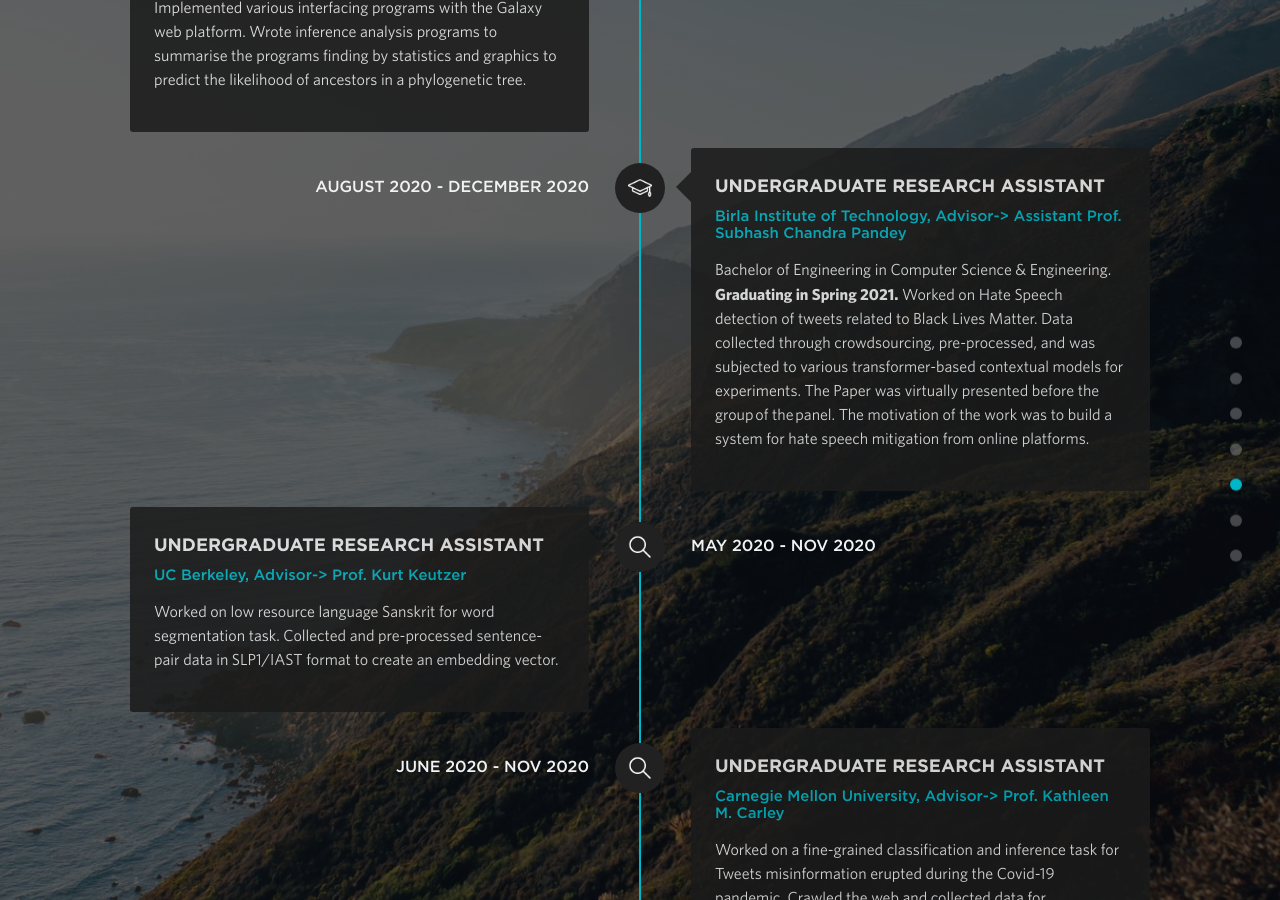
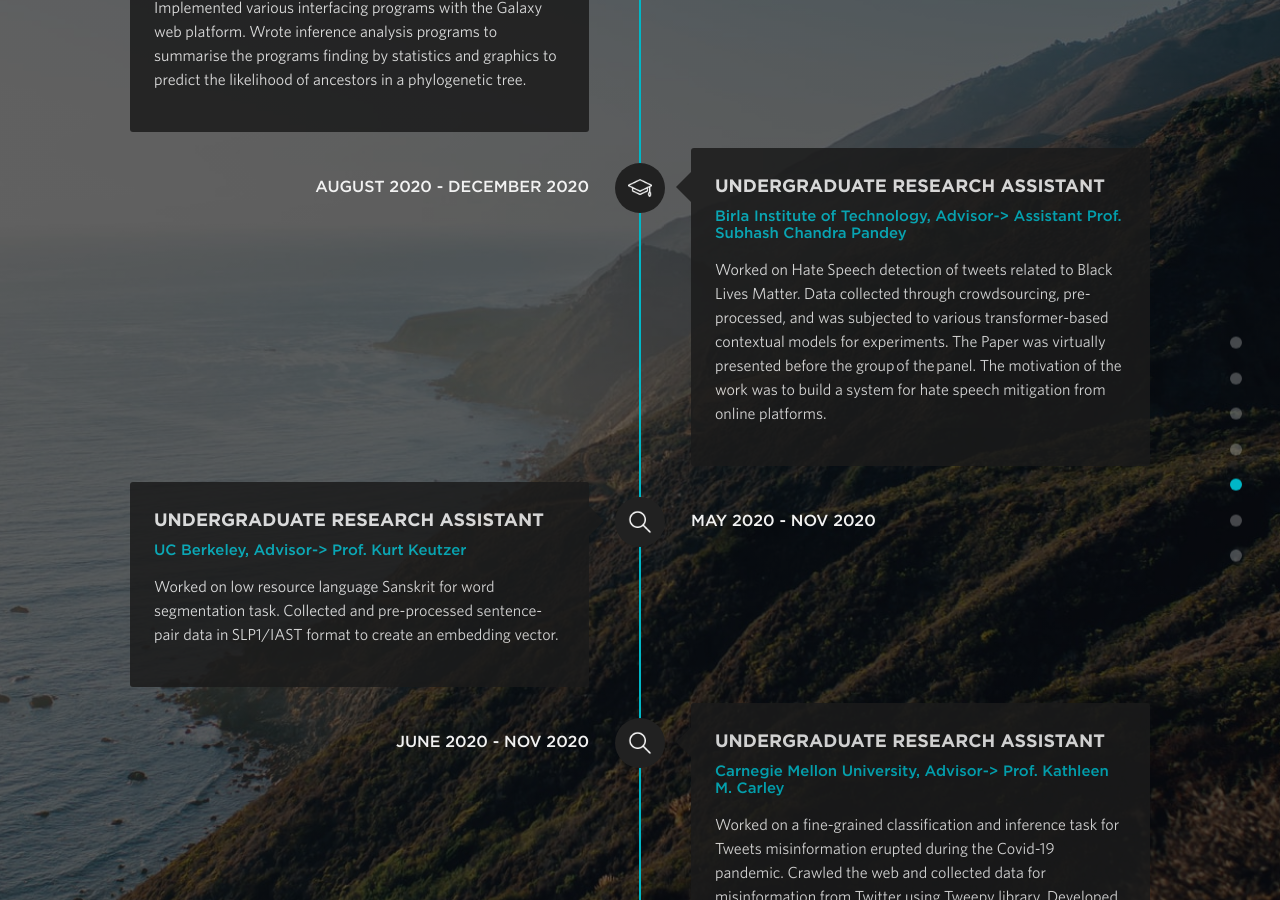
Before and after one commit to sumit6597/sumit6597.github.io, a Jekyll site: the page built from index.html, in a window 1280 px wide and 900 px high, scrolled down 3891 px. Built offline with Jekyll 4.4.1, drawn with Linux system fonts in a browser that asks for light colours; nearby versions of some CDN libraries.

Commit message:
Update timeline.yml

```diff
--- a/_data/timeline.yml
+++ b/_data/timeline.yml
@@ -16,7 +16,7 @@
 - position: Undergraduate Research Assistant
   company: Birla Institute of Technology, Advisor-> Assistant Prof. Subhash Chandra Pandey
   url: https://www.bitmesra.ac.in/Display_My_Profile_00983KKj893L?id=sZFVp%252b%252fGET3krUsxdZSpYmCTRjfzpoSrZASF1U2RwCY%253d
-  description: Bachelor of Engineering in Computer Science &amp; Engineering. <strong>Graduating in Spring 2021.</strong> Worked on Hate Speech detection of tweets related to Black Lives Matter. Data collected through crowdsourcing, pre-processed, and was subjected to various transformer-based contextual models for experiments. The Paper was virtually presented before the group of the panel. The motivation of the work was to build a system for hate speech mitigation from online platforms.
+  description: Worked on Hate Speech detection of tweets related to Black Lives Matter. Data collected through crowdsourcing, pre-processed, and was subjected to various transformer-based contextual models for experiments. The Paper was virtually presented before the group of the panel. The motivation of the work was to build a system for hate speech mitigation from online platforms.
   sprite: university
   date: August 2020 - December 2020
 
```
